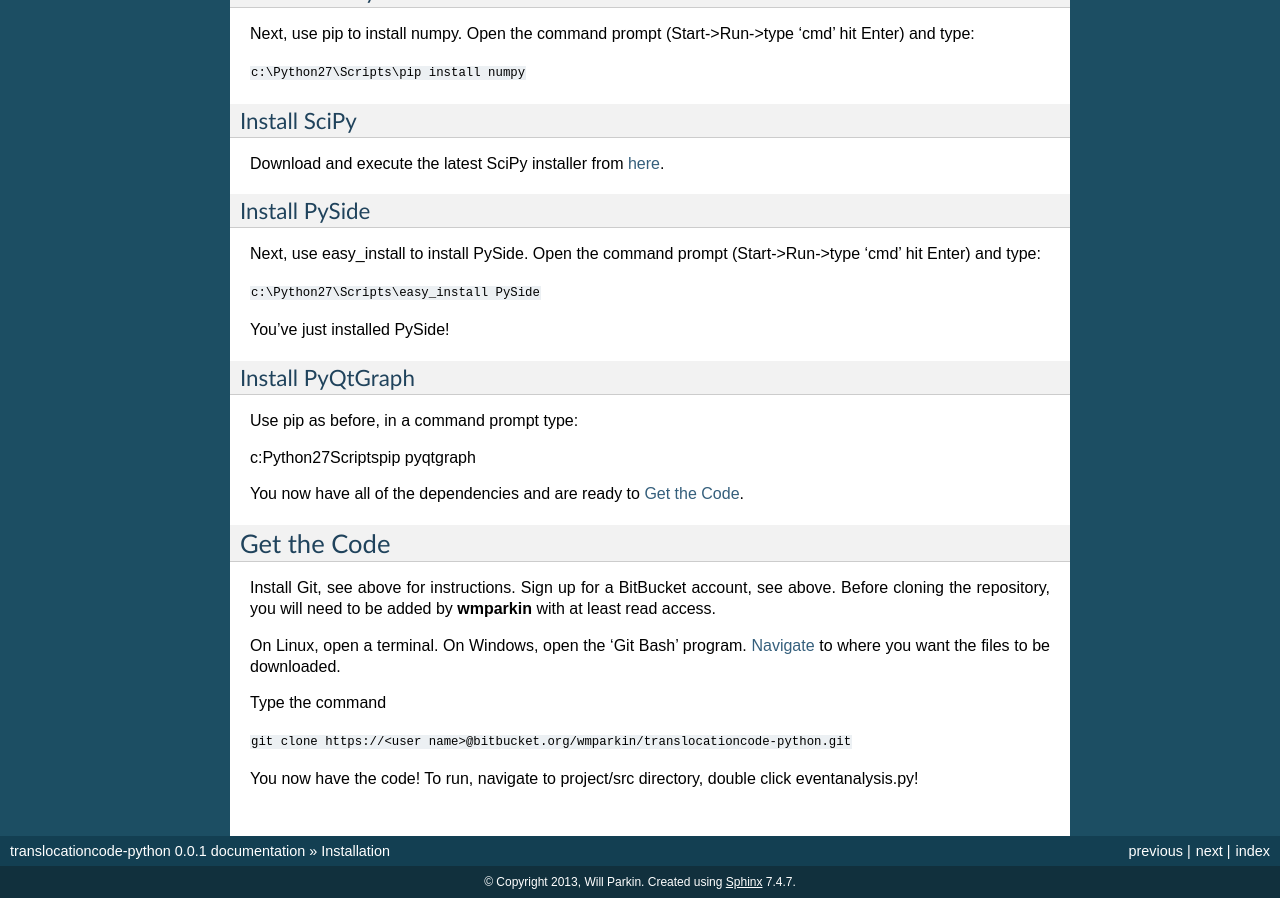
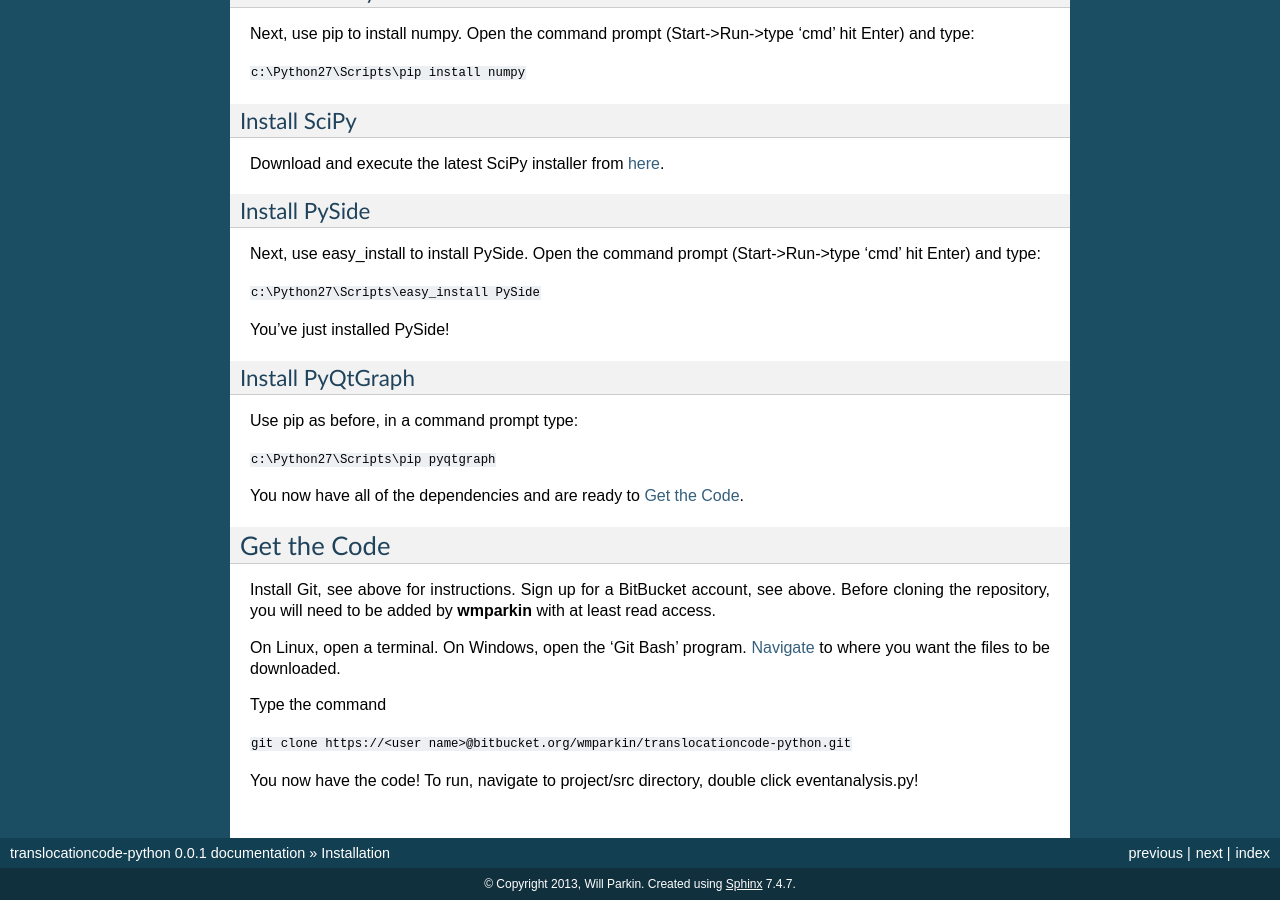
Before and after one commit to parkin/pypore, a Sphinx documentation site: the page built from doc/source/installation.rst, in a window 1280 px wide and 900 px high, scrolled down 786 px. Built offline with Sphinx 7.4.7, drawn with Linux system fonts in a browser that asks for light colours; formulas are drawn with MathJax 3.

Commit message:
made sure all of the cmd prompt calls were in correct format text

```diff
--- a/doc/source/installation.rst
+++ b/doc/source/installation.rst
@@ -62,7 +62,7 @@ Install PyQtGraph
 +++++++++++++++
 Use pip as before, in a command prompt type:
 
-c:\Python27\Scripts\pip pyqtgraph
+``c:\Python27\Scripts\pip pyqtgraph``
 
 You now have all of the dependencies and are ready to `Get the Code`_.
 
```
Also changed, not shown: 17 other files.
